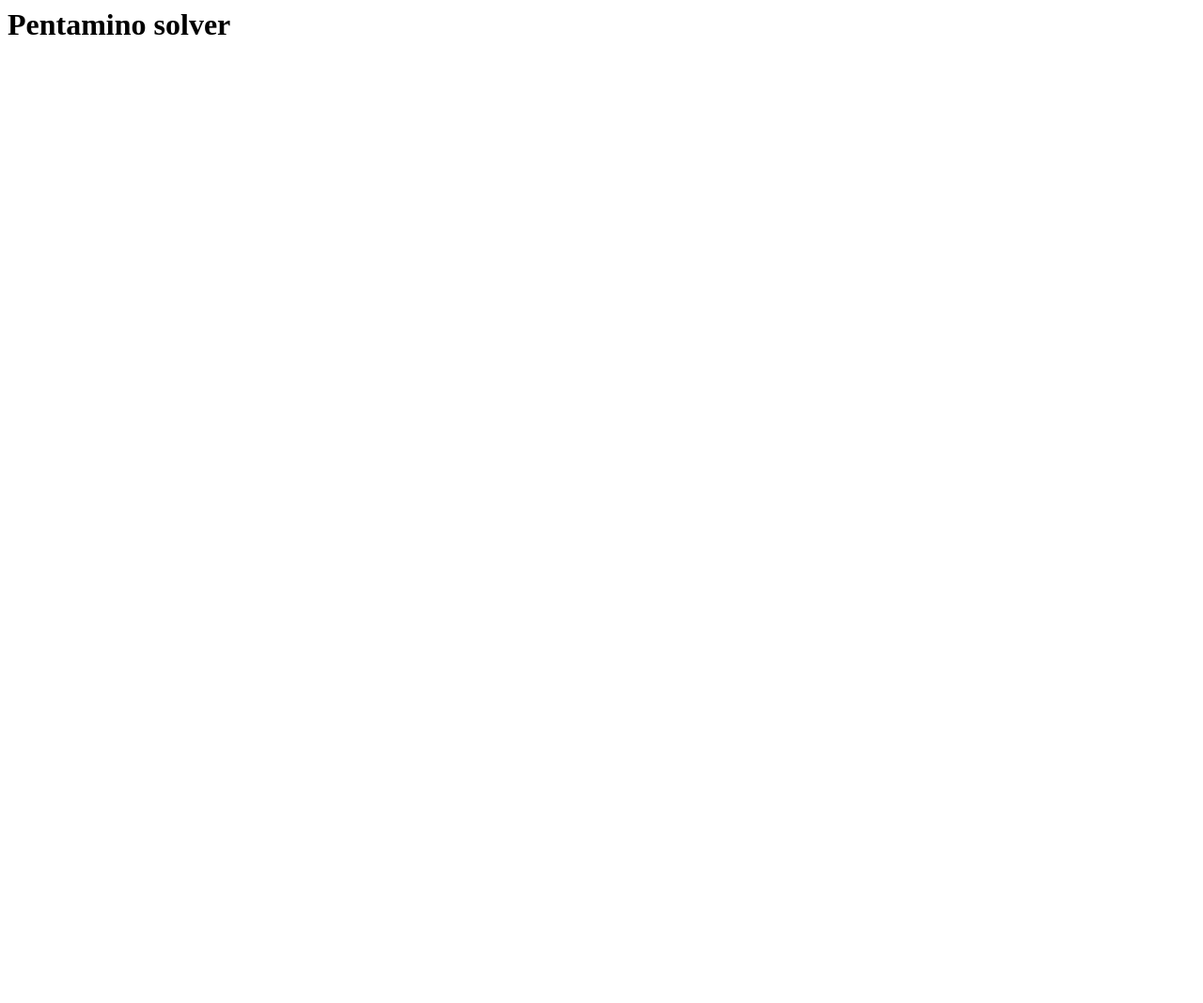
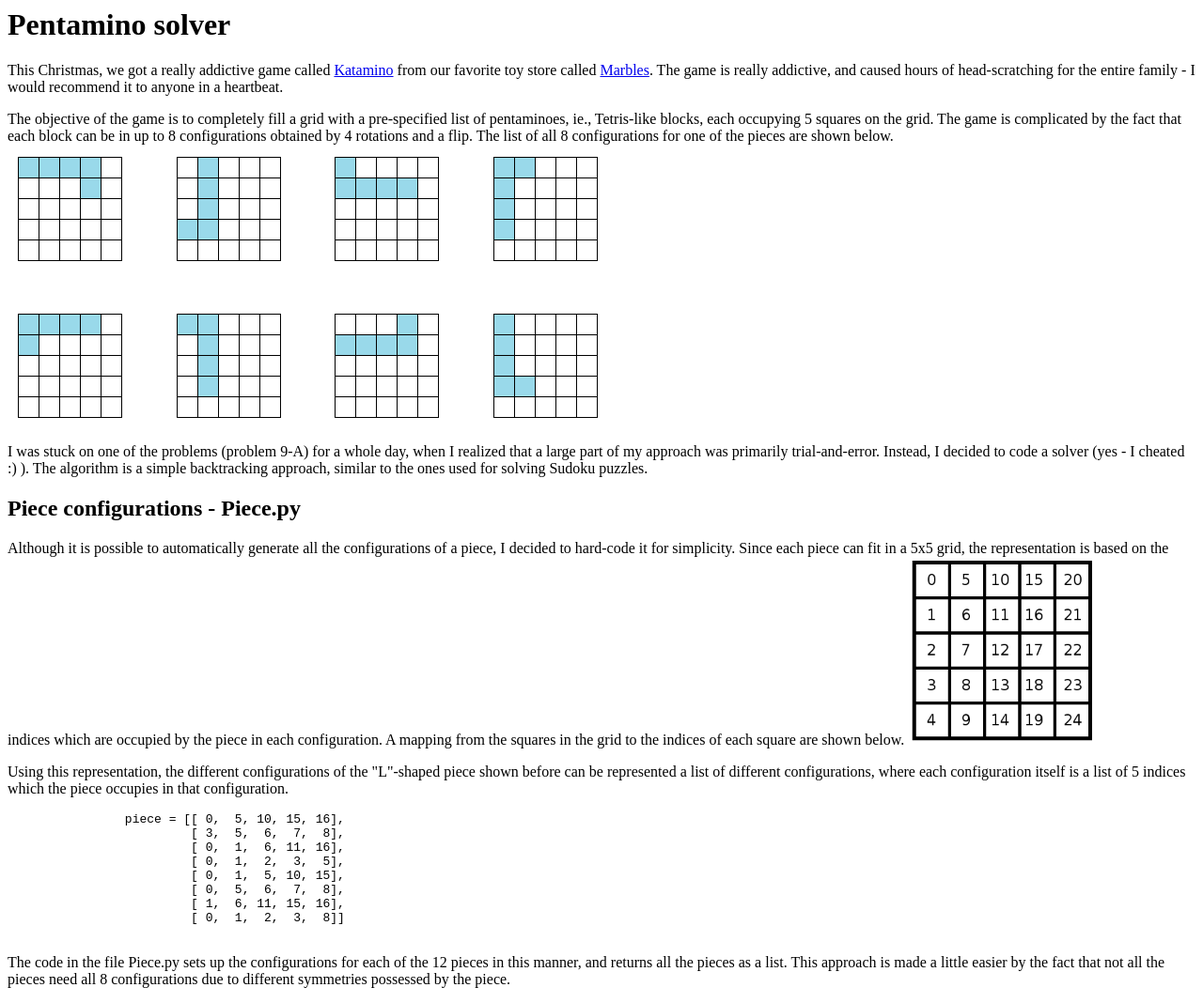
Before and after one commit to sairapaka/sairapaka.github.io, a plain HTML site: page pentamino/index.html in a window 1280 px wide. Shown: the whole page at 94% size. Before the commit the page ends 800 px from the top, so only its background shows below. Drawn offline with Linux system fonts and the light colour scheme.

Commit message:
Fixing previous commit

```diff
--- a/pentamino/index.html
+++ b/pentamino/index.html
@@ -5,5 +5,31 @@
 
 	<body>
 		<h1>Pentamino solver</h1>
+		<p>This Christmas, we got a really addictive game called <a href="http://www.marblesthebrainstore.com/katamino-deluxe.htm">Katamino</a> from our favorite toy store called <a href="http://www.marblesthebrainstore.com">Marbles</a>. The game is really addictive, and caused hours of head-scratching for the entire family - I would recommend it to anyone in a heartbeat.
+
+		<p>The objective of the game is to completely fill a grid with a pre-specified list of pentaminoes, ie., Tetris-like blocks, each occupying 5 squares on the grid. The game is complicated by the fact that each block can be in up to 8 configurations obtained by 4 rotations and a flip. The list of all 8 configurations for one of the pieces are shown below.
+
+		<img src="LConfigurations.png">
+
+		<p>I was stuck on one of the problems (problem 9-A) for a whole day, when I realized that a large part of my approach was primarily trial-and-error. Instead, I decided to code a solver (yes - I cheated :) ). The algorithm is a simple backtracking approach, similar to the ones used for solving Sudoku puzzles.
+
+		<h2>Piece configurations - Piece.py</h2>
+		<p>Although it is possible to automatically generate all the configurations of a piece, I decided to hard-code it for simplicity. Since each piece can fit in a 5x5 grid, the representation is based on the indices which are occupied by the piece in each configuration. A mapping from the squares in the grid to the indices of each square are shown below.
+
+		<img src="GridIndexMapping.png" width="200">
+
+		<p>Using this representation, the different configurations of the "L"-shaped piece shown before can be represented a list of different configurations, where each configuration itself is a list of 5 indices which the piece occupies in that configuration.
+		<code><pre>
+		piece = [[ 0,  5, 10, 15, 16],
+		         [ 3,  5,  6,  7,  8],
+		         [ 0,  1,  6, 11, 16],
+		         [ 0,  1,  2,  3,  5],
+		         [ 0,  1,  5, 10, 15],
+		         [ 0,  5,  6,  7,  8],
+		         [ 1,  6, 11, 15, 16],
+		         [ 0,  1,  2,  3,  8]]
+		</pre></code>
+
+		<p>The code in the file Piece.py sets up the configurations for each of the 12 pieces in this manner, and returns all the pieces as a list. This approach is made a little easier by the fact that not all the pieces need all 8 configurations due to different symmetries possessed by the piece.
 	</body>
 </html>
```
